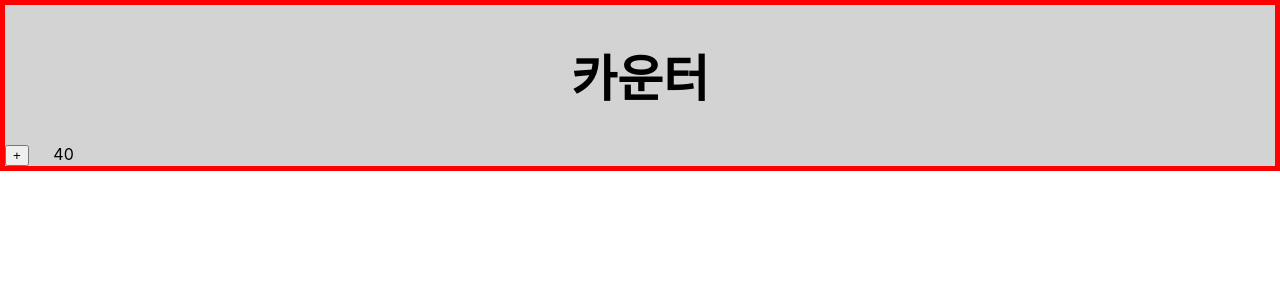
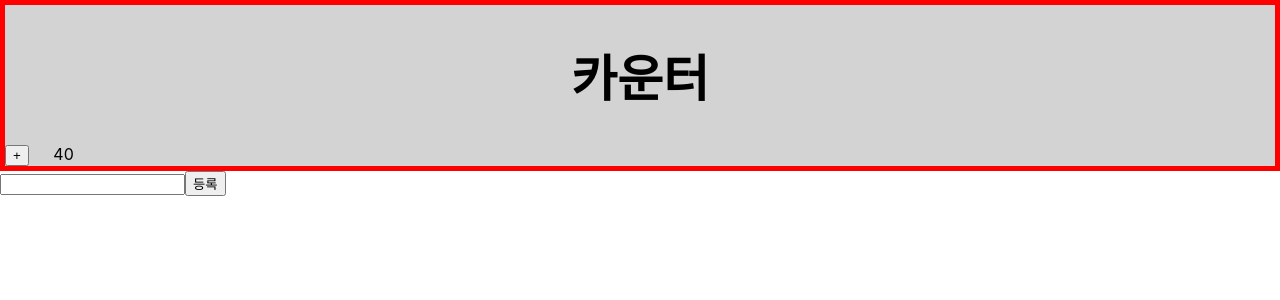
Before and after one commit to siu2388/elice_AI7, a React (Create React App) app in the folder 05-react1/0329react/: page / in a window 1280 px wide. Shown: the top 300 px of the page. Built offline with nearby package versions, Linux system fonts and the light colour scheme; data requests are answered from the project's data file.

Commit message:
0330실습1 - form개발하기

```diff
--- a/05-react1/0329react/src/App.js
+++ b/05-react1/0329react/src/App.js
@@ -1,10 +1,21 @@
 import React from "react";
 import "./App.css";
 import { Counter } from "./Counter";
+// import useToggle from "./useToggle";
+
+import InsertForm from "./InsertForm";
+
 function App() {
   return (
     <div className="App">
       <Counter title="카운터" initValue={0}></Counter>
+      {/* <useToggle /> */}
+
+      <InsertForm
+        onInsert={(todo) => {
+          console.log("todo 👀 ", todo);
+        }}
+      />
     </div>
   );
 }
--- /dev/null
+++ b/05-react1/0329react/src/InsertForm.js
@@ -0,0 +1,34 @@
+import React, { useState } from "react";
+
+// state와 event핸들링 이용해서 사용자가 입력한 값을 콘솔에 찍어보기
+// Form 의 submit 이벤트가 발생되면 부모 컴포넌트로 그 데이터 전달하기
+
+//onInsert라는 이벤트 핸들링 함수를 props로 전달 받음
+const InsertForm = ({ onInsert }) => {
+  const [inputValue, setInputValue] = useState("");
+
+  const handleSubmit =(event)=> {
+    event.preventDefault();
+
+    if(typeof onInsert === 'function') {
+      onInsert(inputValue);
+    }
+
+    setInputValue('');  //inputValue초기화로 비워줌
+
+  }
+
+  return (
+    <form onSubmit={handleSubmit}>
+      <input
+        value={inputValue}
+        onChange={(event) => {
+          setInputValue(event.target.value);
+        }}
+      />
+      <button>등록</button>
+    </form>
+  );
+};
+
+export default InsertForm;
--- /dev/null
+++ b/05-react1/0329react/src/useToggle.js
@@ -0,0 +1,28 @@
+import React, {useEffect, useState} from 'react';
+
+
+//useToggle
+//토글 되었을 때 (활성화) -> 버튼 내 텍스트를 Toggled
+//비활성화 -> 버튼 내 텍스트를 Click!
+
+
+// hook이란? 어떤 함수? 상태값 생성, 관리, 사용 함수 .. 자주 쓸 것 같아서 빼논 함수
+
+const useToggle = () => {
+
+}
+
+
+export default funtcion useToggle() {
+  const [toggle, setToggle] =useState(false);
+
+
+  const handelClick =()=> {
+    setToggle((toggle)=> {!toggle})
+  }
+
+  return (
+    <div className="App">
+  <button>{toggle ? "Toggled" : "Click" }</button>
+  </div>)
+}
```
